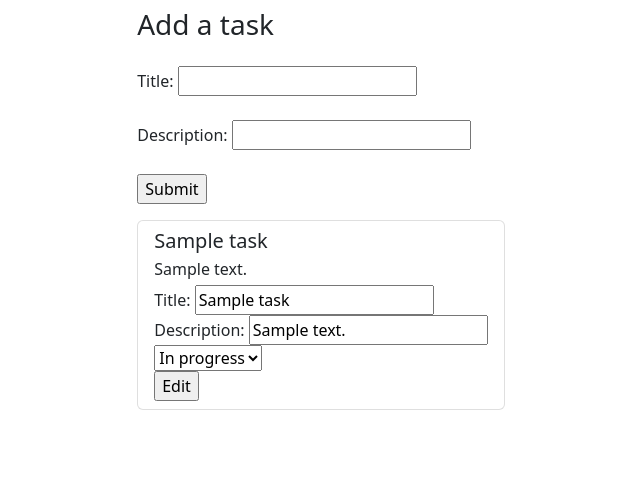
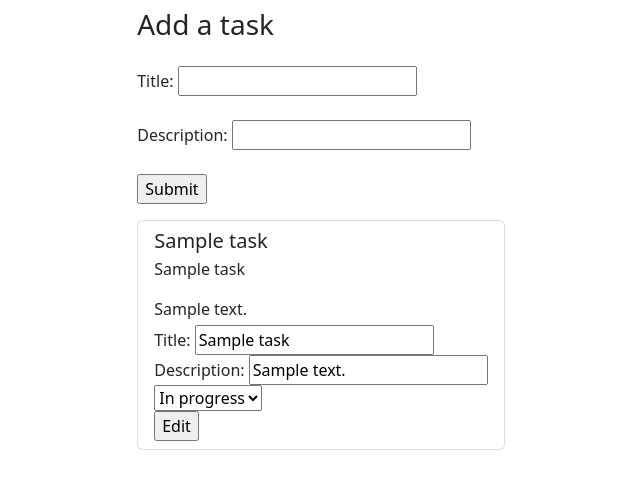
Before and after one commit to Adalberto-Vieira/task_list_test, a Flask app: template taskList/templates/index.html in a window 1280 px wide. Shown: the top 489 px of the page, without its empty margins (319-959 px from the left). Run offline with Flask 3, Linux system fonts and the light colour scheme; the template is opened without the code that fills it: most values are stand-ins (such as "Sample title", 1, 10 or a date in 2020).

Commit message:
add new data structuture to hold task. Using a single dict

```diff
--- a/taskList/ext/site/main.py
+++ b/taskList/ext/site/main.py
@@ -40,7 +40,7 @@ def get_tasks():
 def edit_task():
     """ Editites the task """
     #TODO treat for exceptions
-    task_list.edit_task(int(request.form.get("id")),
+    task_list.edit_task(request.form.get("id"),
                         request.form.get("title"),
                         request.form.get("description"),
                         bool(int(request.form.get("status"))))
--- a/taskList/templates/index.html
+++ b/taskList/templates/index.html
@@ -29,26 +29,25 @@
                 <div class="p-2 bd-highlight">
                     <ul class="list-group">
                     {% for task in tasks %}
-                        {% if not task['completed'] %}
                         <li class="list-group-item list-group-item-action flex-column align-items-start">
                             <div class="d-flex w-100 justify-content-between">
-                                    <h5 class="mb-1">{{task["title"]}}</h5>
+                                <h5 class="mb-1">{{tasks[task]["title"]}}</h5>
                             </div>
-                                <p class="mb-1">{{task["description"]}}</p>
-                                <form action="{{ url_for('site.edit_task') }}" id="form-{{task['id']}}"class="form" method='POST'>
+                            <p>{{task}}</p>
+                            <p class="mb-1">{{tasks[task]["description"]}}</p>
+                            <form action="{{ url_for('site.edit_task') }}" id="form-{{tasks}}"class="form" method='POST'>
                                 <label for="title">Title:</label>
-                                    <input type="text" id="title" value="{{task['title']}}" name="title" required><br>
+                                <input type="text" id="title" value="{{tasks[task]['title']}}" name="title" required><br>
                                 <label for="description">Description:</label>
-                                    <input type="text" id="description" name="description" value="{{task['description']}}"><br>
-                                    <select name="status" form="form-{{task['id']}}">
+                                <input type="text" id="description" name="description" value="{{tasks[task]['description']}}"><br>
+                                <select name="status" form="form-{{tasks}}">
                                     <option value="0" default>In progress</option>
                                     <option value="1">Completed</option>
                                 </select>
-                                    <input type="hidden" id="id" name="id" value="{{task['id']}}"><br>
+                                <input type="hidden" id="id" name="id" value="{{task}}"><br>
                                 <input type="submit" value="Edit"></input>
                             </form>
                         </li>
-                        {% endif %}
                     {% endfor %}
                     </ul>
                 </div>
```
Also changed, not shown: taskList/ext/site/task_list.py (+22 -12 lines), tests/test_task_list.py (+10 -6 lines). Lines whose indentation alone changed are shown as unchanged.
